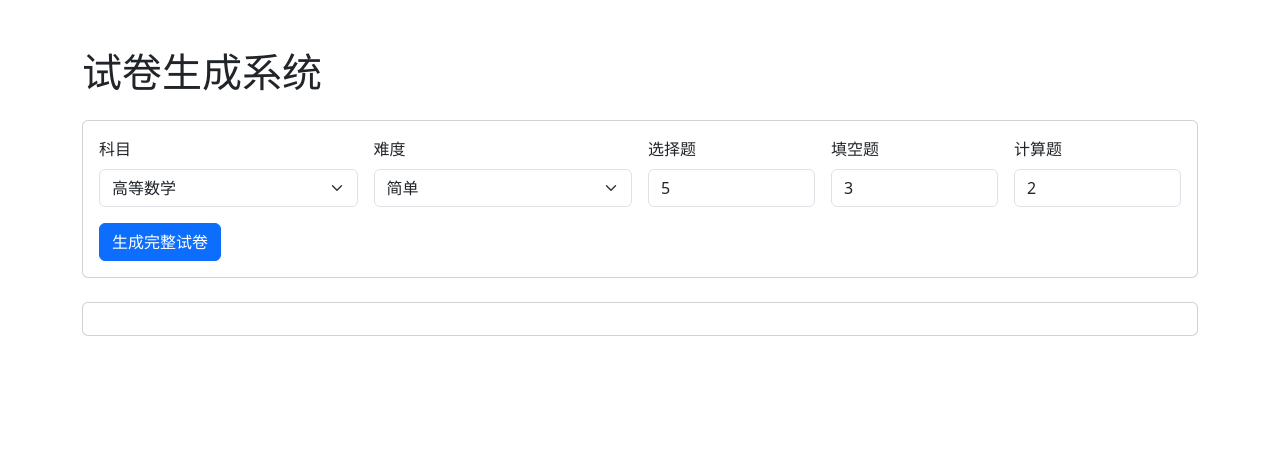
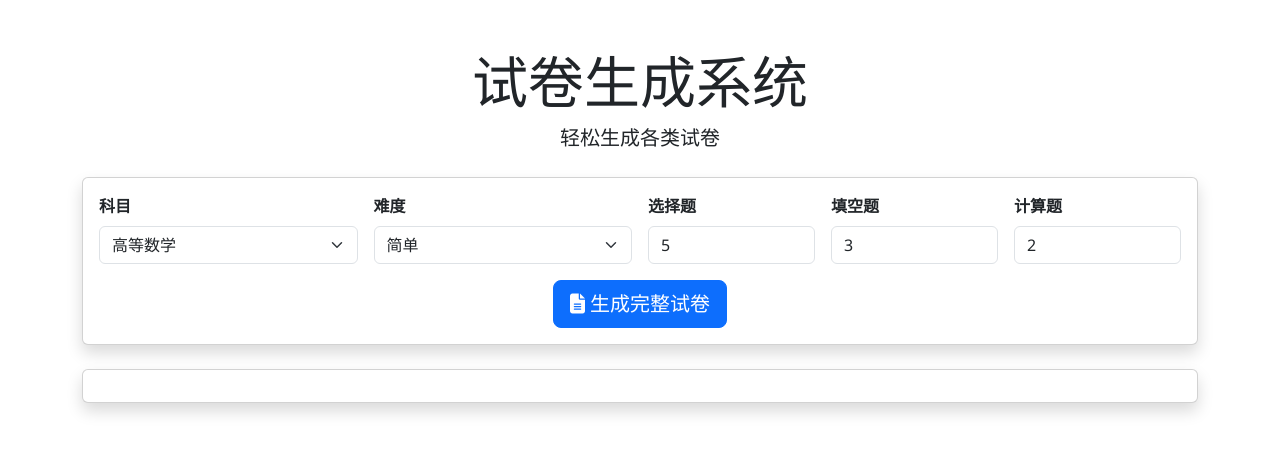
Before and after one commit to crippleboli/ExamPaperGenerator, a Flask app: page / in a window 1280 px wide. Shown: the top 453 px of the page. Run offline with Flask 3, Linux system fonts and the light colour scheme; some libraries are stand-ins or nearby versions.

Commit message:
前端美化1

```diff
--- a/static/style.css
+++ b/static/style.css
@@ -1,11 +1,24 @@
 body {
     background-color: #f8f9fa;
+    color: #333;
 }
 
-/* 修改点：确保选择题选项换行 */
+/* 表单卡片样式 */
+.card {
+    border: none;
+    box-shadow: 0 4px 8px rgba(0, 0, 0, 0.1);
+    transition: all 0.3s ease;
+}
+
+.card:hover {
+    box-shadow: 0 6px 12px rgba(0, 0, 0, 0.15);
+}
+
+/* 确保选择题选项换行 */
 .question-item p {
     white-space: pre-wrap;
     line-height: 2;
+    font-size: 1.1rem;
 }
 
 .section {
@@ -13,7 +26,7 @@ body {
     padding: 2rem;
     margin-bottom: 2rem;
     border-radius: 8px;
-    box-shadow: 0 2px 4px rgba(0,0,0,0.1);
+    box-shadow: 0 2px 4px rgba(0, 0, 0, 0.1);
 }
 
 .badge {
@@ -24,6 +37,11 @@ body {
 .show-answer {
     margin-top: 1rem;
     width: 120px;
+    transition: all 0.3s ease;
+}
+
+.show-answer:hover {
+    transform: translateY(-2px);
 }
 
 .answer-section {
@@ -34,3 +52,34 @@ body {
 #loading {
     padding: 2rem 0;
 }
+
+/* 表单元素样式 */
+.form-label {
+    font-weight: 600;
+}
+
+.form-select,
+.form-control {
+    border-radius: 6px;
+    border: 1px solid #ced4da;
+    transition: border-color 0.15s ease-in-out, box-shadow 0.15s ease-in-out;
+}
+
+.form-select:focus,
+.form-control:focus {
+    border-color: #86b7fe;
+    box-shadow: 0 0 0 0.25rem rgba(13, 110, 253, 0.25);
+}
+
+/* 按钮样式 */
+.btn-primary {
+    background-color: #0d6efd;
+    border-color: #0d6efd;
+    transition: all 0.3s ease;
+}
+
+.btn-primary:hover {
+    background-color: #0b5ed7;
+    border-color: #0a58ca;
+    transform: translateY(-2px);
+}
--- a/templates/index.html
+++ b/templates/index.html
@@ -1,19 +1,29 @@
 <!DOCTYPE html>
 <html>
+
 <head>
     <title>试卷生成系统</title>
     <link rel="stylesheet" href="{{ url_for('static', filename='style.css') }}">
     <link href="https://cdn.bootcdn.net/ajax/libs/twitter-bootstrap/5.3.0/css/bootstrap.min.css" rel="stylesheet">
+    <link rel="stylesheet" href="https://cdnjs.cloudflare.com/ajax/libs/font-awesome/6.4.2/css/all.min.css">
+    <style>
+        body {
+            font-family: 'Segoe UI', Tahoma, Geneva, Verdana, sans-serif;
+        }
+    </style>
 </head>
+
 <body>
     <div class="container mt-5">
-        <h1 class="mb-4">试卷生成系统</h1>
+        <div class="text-center mb-4">
+            <h1 class="display-4">试卷生成系统</h1>
+            <p class="lead">轻松生成各类试卷</p>
+        </div>
 
-        <!-- 修改点：表单字段增加required属性 -->
-        <div class="card mb-4">
+        <div class="card mb-4 shadow">
             <div class="card-body">
                 <form id="fullPaperForm">
-                    <div class="row g-3">
+                    <div class="row g-3 align-items-center justify-content-center">
                         <div class="col-md-3">
                             <label class="form-label">科目</label>
                             <select class="form-select" name="subject" required>
@@ -32,26 +42,30 @@
                         </div>
                         <div class="col-md-2">
                             <label class="form-label">选择题</label>
-                            <input type="number" class="form-control"
-                                   name="choice_num" value="5" min="0" max="20" required>
+                            <input type="number" class="form-control" name="choice_num" value="5" min="0" max="20"
+                                required>
                         </div>
                         <div class="col-md-2">
                             <label class="form-label">填空题</label>
-                            <input type="number" class="form-control"
-                                   name="blank_num" value="3" min="0" max="15" required>
+                            <input type="number" class="form-control" name="blank_num" value="3" min="0" max="15"
+                                required>
                         </div>
                         <div class="col-md-2">
                             <label class="form-label">计算题</label>
-                            <input type="number" class="form-control"
-                                   name="calc_num" value="2" min="0" max="10" required>
+                            <input type="number" class="form-control" name="calc_num" value="2" min="0" max="10"
+                                required>
                         </div>
                     </div>
-                    <button type="submit" class="btn btn-primary mt-3">生成完整试卷</button>
+                    <div class="text-center mt-3">
+                        <button type="submit" class="btn btn-primary btn-lg">
+                            <i class="fas fa-file-alt"></i> 生成完整试卷
+                        </button>
+                    </div>
                 </form>
             </div>
         </div>
 
-        <div id="paperContainer" class="card">
+        <div id="paperContainer" class="card shadow">
             <div class="card-body">
                 <div id="loading" class="d-none text-center">
                     <div class="spinner-border text-primary" role="status"></div>
@@ -64,9 +78,8 @@
 
     <script src="https://cdn.bootcdn.net/ajax/libs/jquery/3.6.0/jquery.min.js"></script>
     <script>
-        // 修改点：处理选择题换行显示
-        $(document).ready(function() {
-            $('#fullPaperForm').submit(function(e) {
+        $(document).ready(function () {
+            $('#fullPaperForm').submit(function (e) {
                 e.preventDefault();
                 $('#loading').removeClass('d-none');
                 $('#paperContent').empty();
@@ -75,28 +88,29 @@
                     type: 'POST',
                     url: '/generate_full',
                     data: $(this).serialize(),
-                    success: function(response) {
-                        if(response.status === 'success') {
+                    success: function (response) {
+                        if (response.status === 'success') {
                             let html = `
-                                <h4>${response.data.meta.subject}试卷（${response.data.meta.difficulty}）</h4>
-                                <div class="mb-4">
+                                <h4 class="text-center">${response.data.meta.subject}试卷（${response.data.meta.difficulty}）</h4>
+                                <div class="text-center mb-4">
                                     <span class="badge bg-primary">总分：${response.data.meta.total_score}分</span>
                                 </div>`;
 
                             response.data.sections.forEach(section => {
                                 html += `<div class="section">
-                                    <h5>${section.type}（每题${section.score}分）</h5>`;
+                                    <h5 class="border-bottom pb-2">${section.type}（每题${section.score}分）</h5>`;
 
                                 section.questions.forEach((q, index) => {
-                                    // 特别处理选择题的换行
                                     const questionContent = section.type === '选择题'
                                         ? q.question.replace(/\n/g, '<br>')
                                         : q.question;
 
                                     html += `
                                         <div class="question-item">
-                                            <p>${index+1}. ${questionContent}</p>
-                                            <button class="show-answer btn btn-sm btn-secondary">显示答案</button>
+                                            <p>${index + 1}. ${questionContent}</p>
+                                            <button class="show-answer btn btn-sm btn-secondary">
+                                                <i class="fas fa-eye"></i> 显示答案
+                                            </button>
                                             <div class="answer-section" style="display:none;">
                                                 <div class="card mt-2">
                                                     <div class="card-body">
@@ -120,11 +134,19 @@
                 });
             });
 
-            $(document).on('click', '.show-answer', function() {
+            $(document).on('click', '.show-answer', function () {
                 $(this).next('.answer-section').toggle();
-                $(this).text($(this).text() === '显示答案' ? '隐藏答案' : '显示答案');
+                const icon = $(this).find('i');
+                if (icon.hasClass('fa-eye')) {
+                    icon.removeClass('fa-eye').addClass('fa-eye-slash');
+                    $(this).find('span').text('隐藏答案');
+                } else {
+                    icon.removeClass('fa-eye-slash').addClass('fa-eye');
+                    $(this).find('span').text('显示答案');
+                }
             });
         });
     </script>
 </body>
+
 </html>
```
